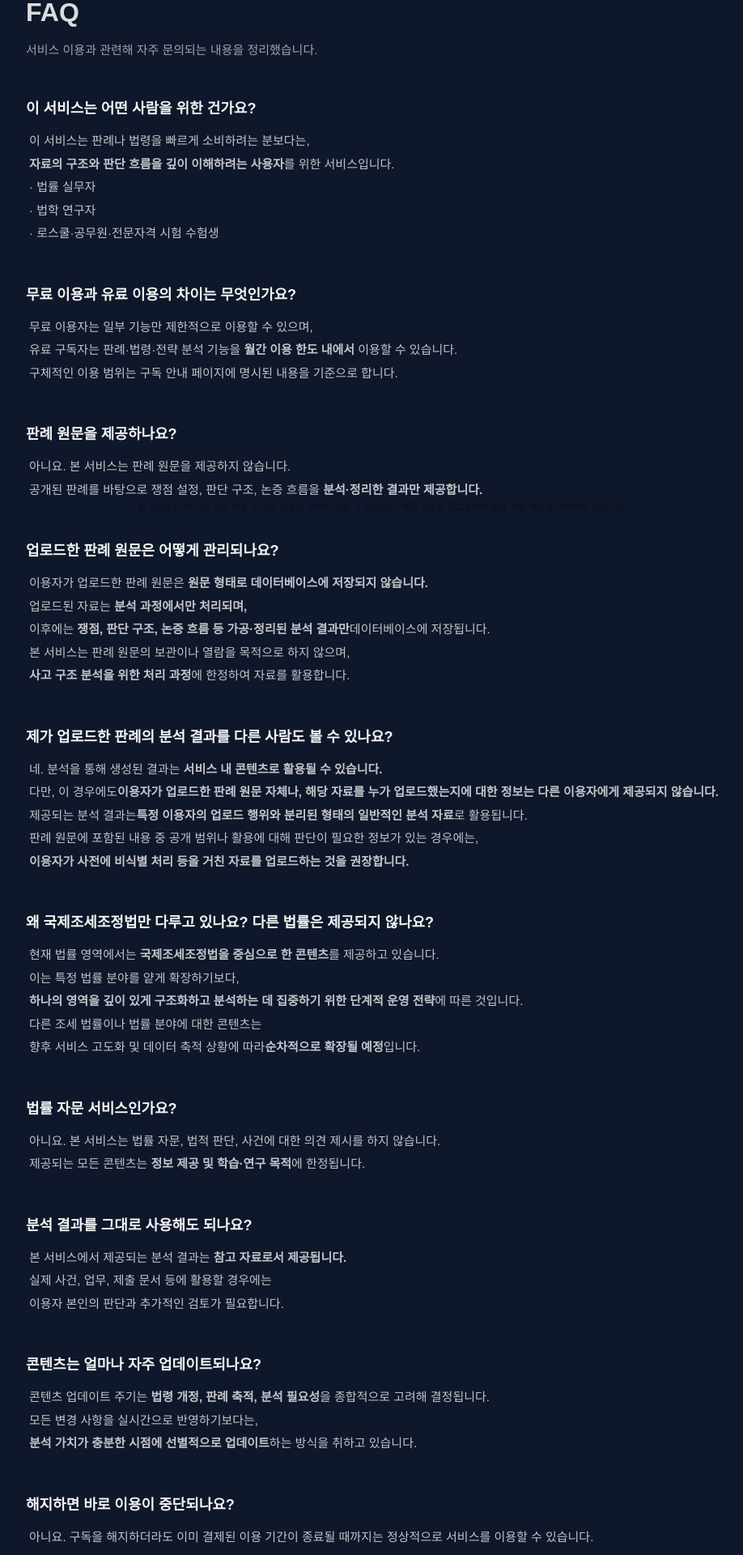
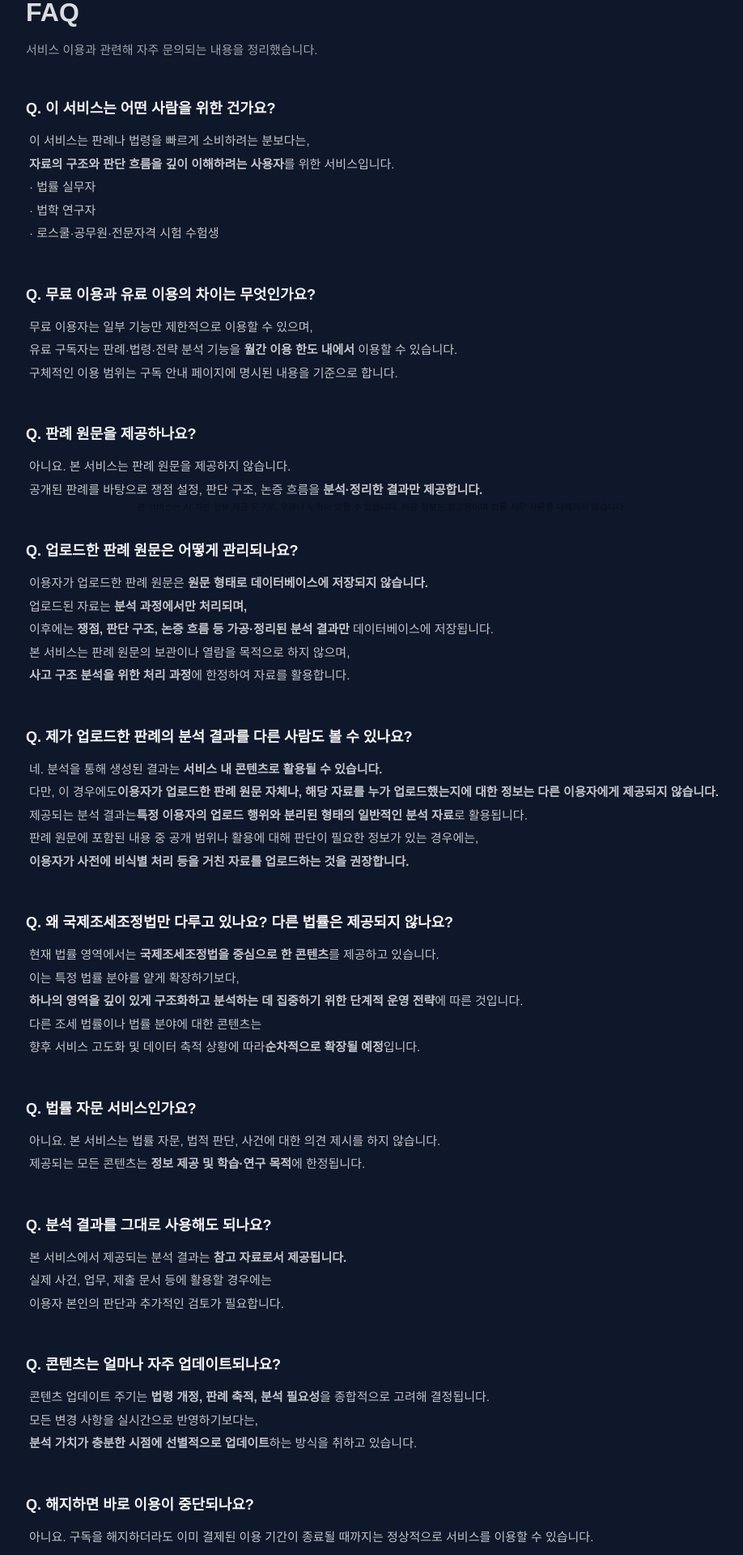
Before and after one commit to HAMHUIHEON/law-frontend, a Next.js app: page /faq in a window 1280 px wide. Shown: the part 160-2080 px from the top of the page at 81% size, without its empty margins (168-1086 px from the left). Built offline with nearby package versions, Linux system fonts and the light colour scheme.

Commit message:
docs: clarify case upload handling, reuse policy, and anonymization guidance

```diff
--- a/app/faq/page.tsx
+++ b/app/faq/page.tsx
@@ -22,7 +22,7 @@ export default function FAQPage() {
         {/* Q1 */}
         <div style={styles.faqItem}>
           <h3 style={styles.question}>
-            이 서비스는 어떤 사람을 위한 건가요?
+            Q. 이 서비스는 어떤 사람을 위한 건가요?
           </h3>
           <div style={styles.answer}>
             <p>
@@ -42,7 +42,7 @@ export default function FAQPage() {
         {/* Q2 */}
         <div style={styles.faqItem}>
           <h3 style={styles.question}>
-            무료 이용과 유료 이용의 차이는 무엇인가요?
+            Q. 무료 이용과 유료 이용의 차이는 무엇인가요?
           </h3>
           <div style={styles.answer}>
             <p>
@@ -61,7 +61,7 @@ export default function FAQPage() {
 
         {/* Q3 판례 원문을 제공하나요? */}
         <div style={styles.faqItem}>
-          <h3 style={styles.question}>판례 원문을 제공하나요?</h3>
+          <h3 style={styles.question}>Q. 판례 원문을 제공하나요?</h3>
           <div style={styles.answer}>
             <p>
               아니요. 본 서비스는 판례 원문을 제공하지 않습니다.
@@ -76,7 +76,7 @@ export default function FAQPage() {
         {/* Q4. 업로드한 판례 원문은 어떻게 관리되나요? */}
         <div style={styles.faqItem}>
           <h3 style={styles.question}>
-            업로드한 판례 원문은 어떻게 관리되나요?
+            Q. 업로드한 판례 원문은 어떻게 관리되나요?
           </h3>
           <div style={styles.answer}>
           <p>
@@ -88,7 +88,7 @@ export default function FAQPage() {
             <strong> 분석 과정에서만 처리되며,</strong>
             <br />
             이후에는
-            <strong> 쟁점, 판단 구조, 논증 흐름 등 가공·정리된 분석 결과만</strong>
+            <strong> 쟁점, 판단 구조, 논증 흐름 등 가공·정리된 분석 결과만 </strong>
             데이터베이스에 저장됩니다.
           </p>
           <p>
@@ -103,7 +103,7 @@ export default function FAQPage() {
         {/* Q. 제가 업로드한 판례의 분석 결과를 다른 사람도 볼 수 있나요? */}
         <div style={styles.faqItem}>
           <h3 style={styles.question}>
-            제가 업로드한 판례의 분석 결과를 다른 사람도 볼 수 있나요?
+            Q. 제가 업로드한 판례의 분석 결과를 다른 사람도 볼 수 있나요?
           </h3>
           <div style={styles.answer}>
             <p>
@@ -141,7 +141,7 @@ export default function FAQPage() {
         {/* Q5. 왜 국제조세조정법만 다루고 있나요? */}
         <div style={styles.faqItem}>
           <h3 style={styles.question}>
-            왜 국제조세조정법만 다루고 있나요? 다른 법률은 제공되지 않나요?
+            Q. 왜 국제조세조정법만 다루고 있나요? 다른 법률은 제공되지 않나요?
           </h3>
           <div style={styles.answer}>
             <p>
@@ -165,7 +165,7 @@ export default function FAQPage() {
 
         {/* Q6 */}
         <div style={styles.faqItem}>
-          <h3 style={styles.question}>법률 자문 서비스인가요?</h3>
+          <h3 style={styles.question}>Q. 법률 자문 서비스인가요?</h3>
           <div style={styles.answer}>
             <p>
               아니요. 본 서비스는 법률 자문, 법적 판단,
@@ -181,7 +181,7 @@ export default function FAQPage() {
           {/* Q7. 분석 결과를 그대로 사용해도 되나요? */}
           <div style={styles.faqItem}>
             <h3 style={styles.question}>
-              분석 결과를 그대로 사용해도 되나요?
+              Q. 분석 결과를 그대로 사용해도 되나요?
             </h3>
             <div style={styles.answer}>
               <p>
@@ -199,7 +199,7 @@ export default function FAQPage() {
           {/* Q8. 콘텐츠는 얼마나 자주 업데이트되나요? */}
           <div style={styles.faqItem}>
             <h3 style={styles.question}>
-              콘텐츠는 얼마나 자주 업데이트되나요?
+              Q. 콘텐츠는 얼마나 자주 업데이트되나요?
             </h3>
             <div style={styles.answer}>
               <p>
@@ -218,7 +218,7 @@ export default function FAQPage() {
 
         {/* Q9 */}
         <div style={styles.faqItem}>
-          <h3 style={styles.question}>해지하면 바로 이용이 중단되나요?</h3>
+          <h3 style={styles.question}>Q. 해지하면 바로 이용이 중단되나요?</h3>
           <div style={styles.answer}>
             <p>
               아니요. 구독을 해지하더라도
@@ -230,7 +230,7 @@ export default function FAQPage() {
 
         {/* Q10 */}
         <div style={styles.faqItem}>
-          <h3 style={styles.question}>환불은 언제 가능한가요?</h3>
+          <h3 style={styles.question}>Q. 환불은 언제 가능한가요?</h3>
           <div style={styles.answer}>
             <ul>
               <li>결제 후 <strong>7일 이내</strong></li>
```
